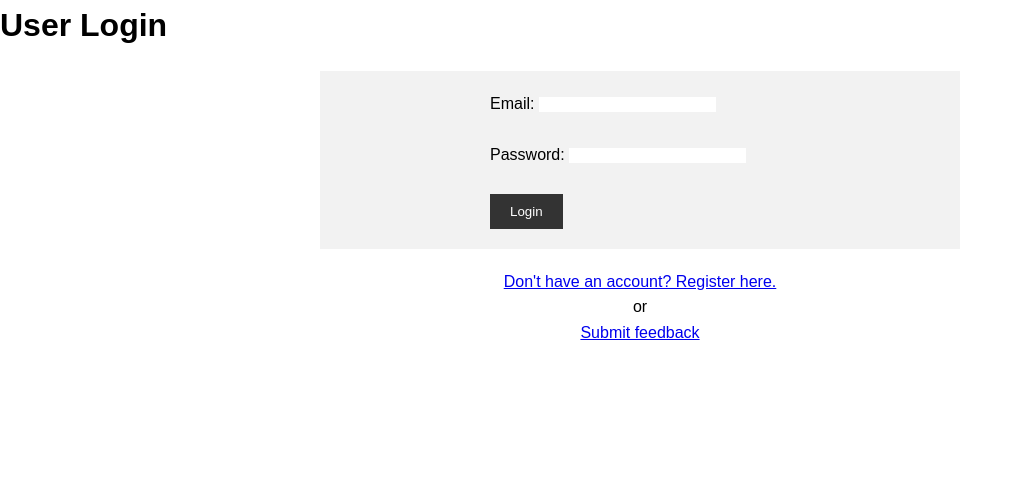
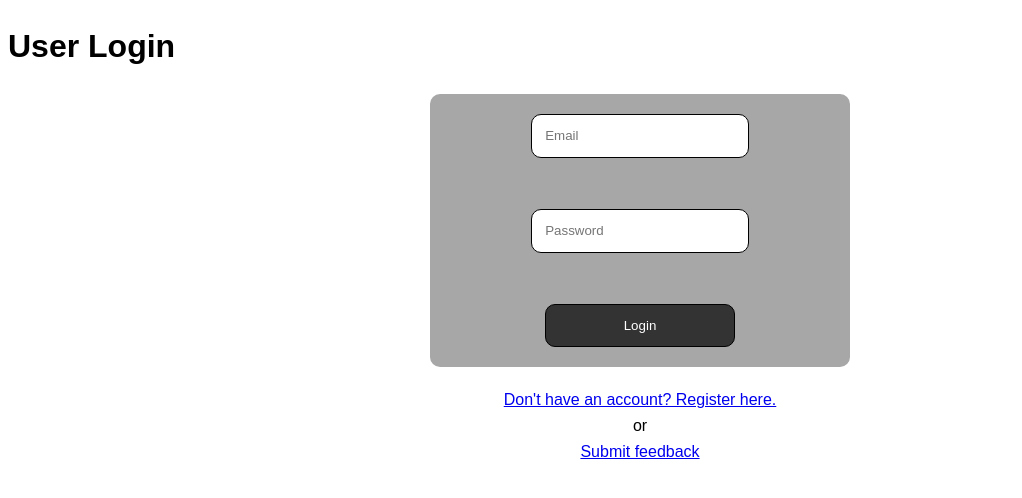
Before and after one commit to haydencj/customer-feedback, a Flask app: page /login in a window 1280 px wide. Shown: the top 498 px of the page, without its empty margins (0-1022 px from the left). Run offline with Flask 3, Linux system fonts and the light colour scheme; some libraries are stand-ins or nearby versions.

Commit message:
stylized login page

```diff
--- a/static/css/styles.css
+++ b/static/css/styles.css
@@ -1,11 +1,7 @@
-/* Reset some default styling */
-body, ul, h1, h2, form, input, textarea, p {
+p {
     margin: 0;
     padding: 0;
-    border: none;
-    outline: none;
 }
-
 /* Style for the body element */
 body {
     font-family: Arial, sans-serif;
@@ -51,14 +47,32 @@ li {
     text-align: center;
 }
 
-.container {
+.login-container {
     display: flex;
-    justify-content: center;
+    flex-direction: column;
     align-items: center;
-    height: 100%;
+    width: 30%;
+    border-radius: 10px;
+    background-color: rgb(168, 167, 167);
 }
 
-.centered-div {
+.dashboard-container{
+    display: flex;
+    align-items: center;
+    margin: 1em;
+    gap: 2em;
+}
+
+input[type=email],
+input[type=password],
+input[type=submit]{
+    padding: 1em;
     width: 50%;
-    /* padding: 20px; */
+    border: 1px solid black;
+    border-radius: 10px;
 }
+/* .centered-div {
+    margin: auto;
+    width: 50%;
+    padding: 20px;
+} */
--- a/templates/login.html
+++ b/templates/login.html
@@ -10,21 +10,15 @@
 <body>
     <h1>User Login</h1>
 
-    <form method="post" action="/login">
-        <div class="container">
-            <div class="centered-div">
-                <!-- Email Field -->
-                <label for="email">Email:</label>
-                <input type="email" id="email" name="email" required><br><br>
+    <form class="login-container" method="post" action="/login">
+            <!-- Email Field -->
+            <input type="email" id="email" class="loginform" name="email" placeholder="Email" required><br><br>
 
-                <!-- Password Field -->
-                <label for="password">Password:</label>
-                <input type="password" id="password" name="password" required><br><br>
+            <!-- Password Field -->
+            <input type="password" id="password" class="loginform" name="password" placeholder="Password" required><br><br>
 
-                <!-- Submit Button -->
-                <input type="submit" value="Login">
-            </div>
-        </div>
+            <!-- Submit Button -->
+            <input id="loginbtn" type="submit" value="Login">
     </form>
 
     <p id="newaccount">
```
Also changed, not shown: templates/dashboard.html (+6 -5 lines).
